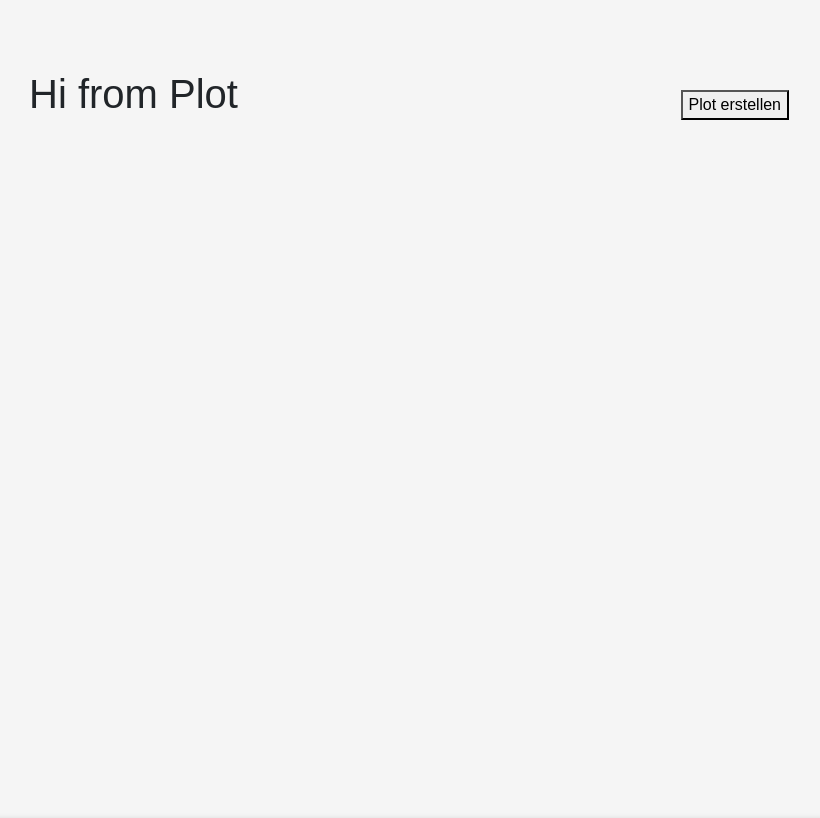
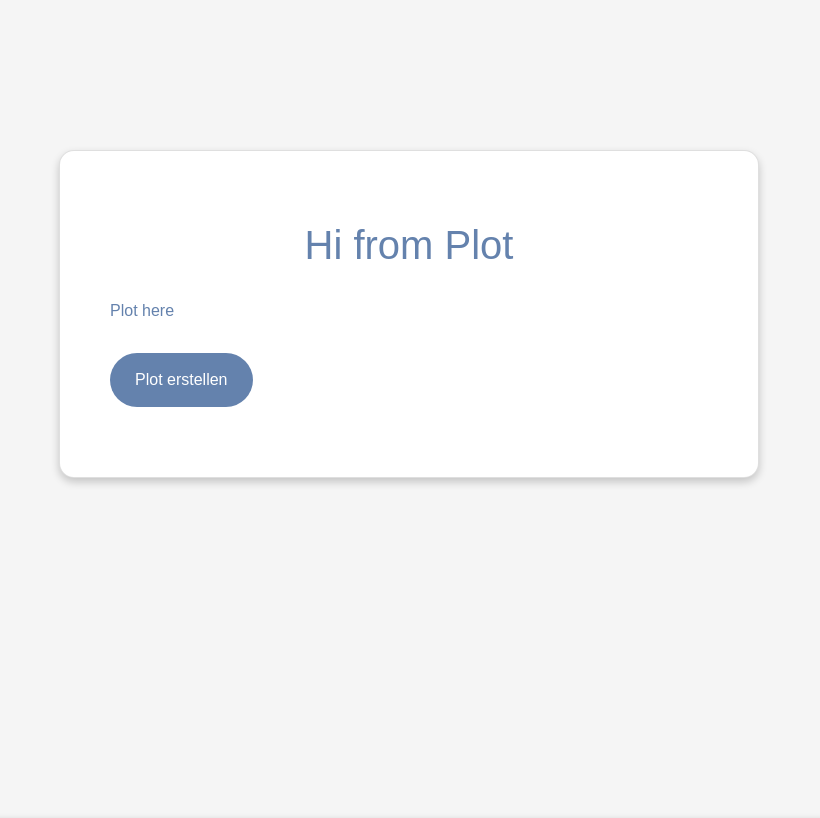
Before and after one commit to antoniofriesen/Dashify, a Django app: page /plot/plot/ in a window 1280 px wide. Shown: the part 64-882 px from the top of the page, without its empty margins (231-1051 px from the left). Run offline with Django 5.2, Linux system fonts and the light colour scheme; some libraries are stand-ins or nearby versions.

Commit message:
plot.html
css Anpassungen

```diff
--- a/dashify/plot/templates/plot/plot.html
+++ b/dashify/plot/templates/plot/plot.html
@@ -1,5 +1,3 @@
-
-
 {% extends "layout.html" %}
 
 {% block title %}
@@ -7,6 +5,16 @@
 {% endblock title %}
 
 {% block content %}
-    <h1>Hi from Plot</h1>
-    <p> <a href="/plot/darstellungen"><button>Plot erstellen</button></a></p>
+        <div class="container">
+            <div class="card">
+                <div>
+                    <h1>Hi from Plot</h1>
+                </div>
+                <div>
+                    <p>Plot here</p>
+                </div>
+                    <a href="/plot/darstellungen"><button class="button">Plot erstellen</button></a>
+                </div>
+            </div>
+        </div>
 {% endblock content %}
--- a/dashify/templates/home.html
+++ b/dashify/templates/home.html
@@ -12,7 +12,7 @@
             </div>
             <div>
                 <p>Jemand musste Josef K.verleumdet haben, denn ohne dass er etwas Böses getan hätte, wurde er eines Morgens verhaftet. »Wie ein Hund!« sagte er, es war, als sollte die Scham ihn überleben. Als Gregor Samsa eines Morgens aus unruhigen Träumen erwachte, fand er sich in seinem Bett zu einem ungeheueren</p>
-            </div><div>
+            </div>
                 <a href="{% url 'users:login' %}" class="button">Login</a>
                 <a href="{% url 'users:register' %}" class="button">Register</a>
             </div>
```
Also changed, not shown: dashify/db.sqlite3.
